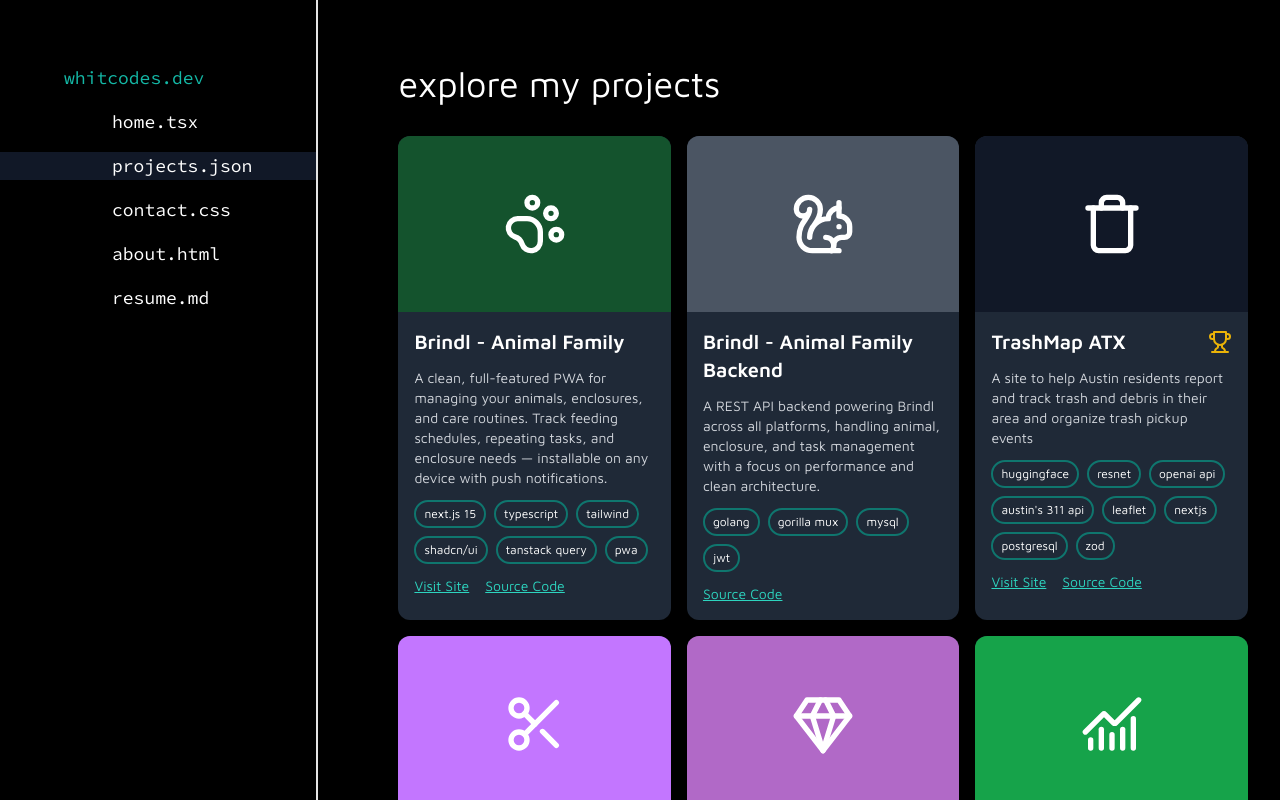
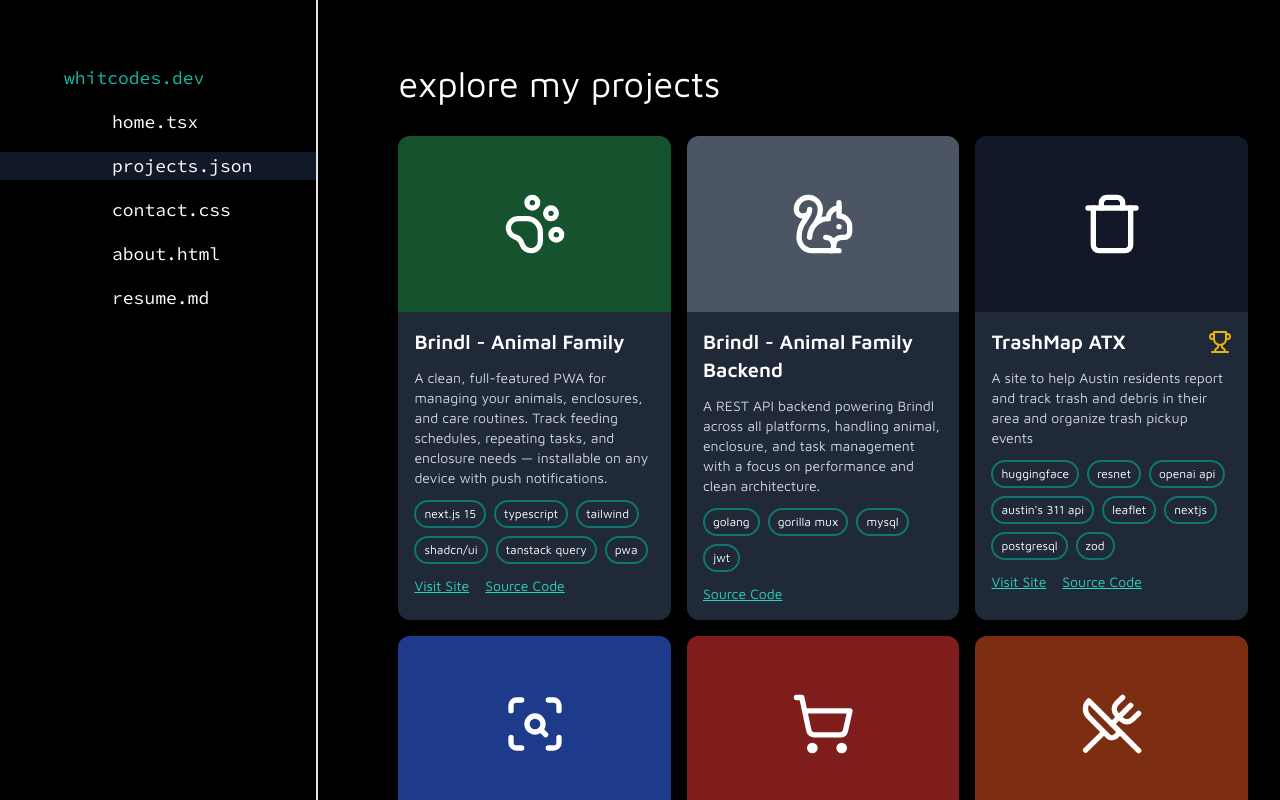
Before and after one commit to whitallee/portfolio, a Next.js app: page /projects in a window 1280 px wide. Built offline with nearby package versions, Linux system fonts and the light colour scheme.

Commit message:
added projects to reflect recent work

```diff
--- a/app/projects/page.tsx
+++ b/app/projects/page.tsx
@@ -1,4 +1,4 @@
-import { ChartNoAxesCombined, Drumstick, Gem, PawPrint, Scissors, Zap, Squirrel, Trash, Trophy } from "lucide-react";
+import { ChartNoAxesCombined, Drumstick, Gem, PawPrint, Scissors, Zap, Squirrel, Trash, Trophy, UtensilsCrossed, ShoppingCart, ScanSearch } from "lucide-react";
 import Link from "next/link";
 
 export default function Projects() {
@@ -43,7 +43,7 @@
                     name="Brindl - Animal Family"
                     description="A clean, full-featured PWA for managing your animals, enclosures, and care routines. Track feeding schedules, repeating tasks, and enclosure needs — installable on any device with push notifications."
                     skills={["next.js 15", "typescript", "tailwind", "shadcn/ui", "tanstack query", "pwa"]}
-                    githubLink="https://github.com/whitallee/animal-family-web" liveLink="https://animal-family-web.vercel.app/welcome"
+                    githubLink="https://github.com/whitallee/animal-family-web" liveLink="https://brindl.vercel.app/welcome"
                 ><div className="w-full h-full bg-green-900 flex justify-center items-center"><PawPrint size={64} /></div></Project>
                 <Project
                     name="Brindl - Animal Family Backend"
@@ -58,6 +58,27 @@
                     githubLink="https://github.com/jakekinchen/trash-mapper" liveLink="https://trashmapatx.com/landing"
                     hasAward={true}
                 ><div className="w-full h-full bg-gray-900 flex justify-center items-center"><Trash size={64} /></div></Project>
+                <Project
+                    name="AI Site Audit"
+                    description="Paste in any URL and get a scored AI-powered audit across SEO, UX, Performance, and Conversion — each with specific issues and actionable recommendations. Results export as a formatted PDF."
+                    skills={["go", "claude api", "chromedp", "docker", "railway"]}
+                    githubLink="https://github.com/whitallee/ai-site-audit"
+                    liveLink="https://whits-ai-site-audit.up.railway.app/"
+                ><div className="w-full h-full bg-blue-900 flex justify-center items-center"><ScanSearch size={64} /></div></Project>
+                <Project
+                    name="Store Assistant"
+                    description="A Node.js API that uses headless Chromium to look up product locations at H-E-B. Triggered via Siri/Apple Shortcuts — sends your GPS address to auto-select the nearest store and returns product name, price, stock status, and aisle location."
+                    skills={["node.js", "puppeteer", "chromium", "apple shortcuts"]}
+                    githubLink="https://github.com/whitallee/store-assistant"
+                    liveLink=""
+                ><div className="w-full h-full bg-red-900 flex justify-center items-center"><ShoppingCart size={64} /></div></Project>
+                <Project
+                    name="Sales Kitchen Recipe Tracker"
+                    description="An internal tool for a retail sampling kitchen. Staff upload recipe card photos which are processed by AI vision to extract and structure the data. Customers scan a QR code to browse the archive and see what's currently featured."
+                    skills={["next.js", "typescript", "supabase", "postgresql", "openai vision", "tailwind"]}
+                    githubLink="https://github.com/whitallee/cooking-connections-recipe-history"
+                    liveLink="https://kitchen-recipe-history.vercel.app/451"
+                ><div className="w-full h-full bg-orange-900 flex justify-center items-center"><UtensilsCrossed size={64} /></div></Project>
                 <Project
                     name="Barking Beauties"
                     description="A landing page and informational site for clients who run a pet spa"
```
